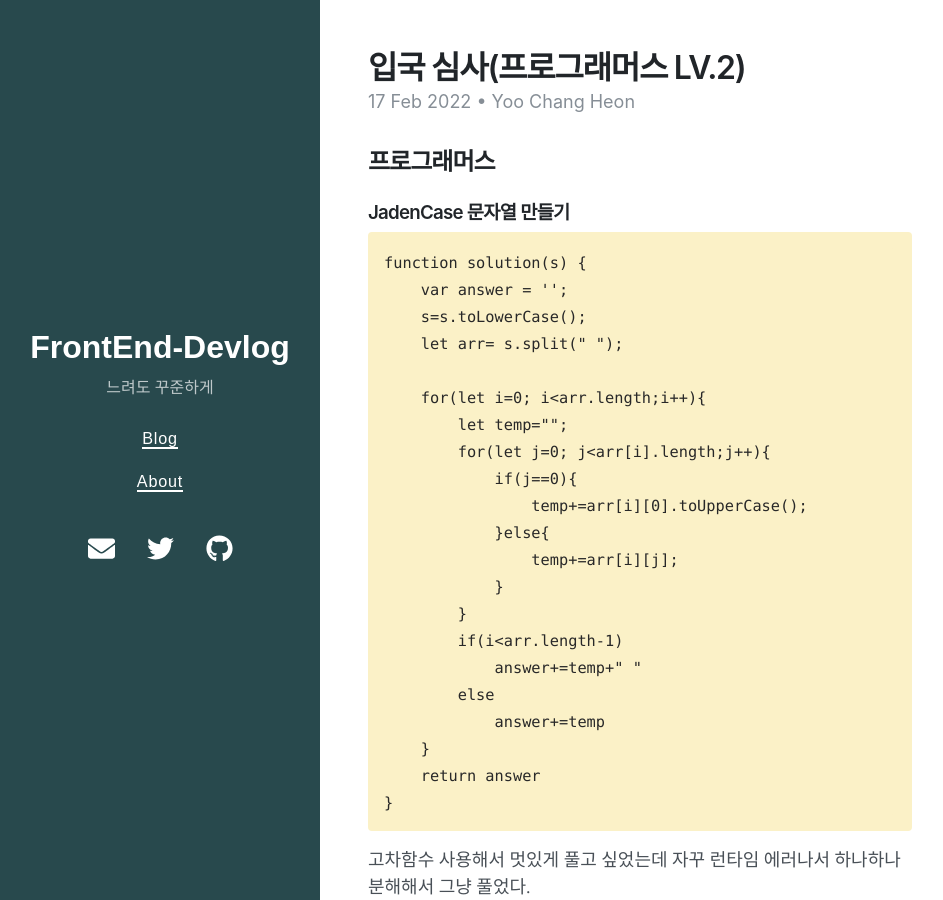
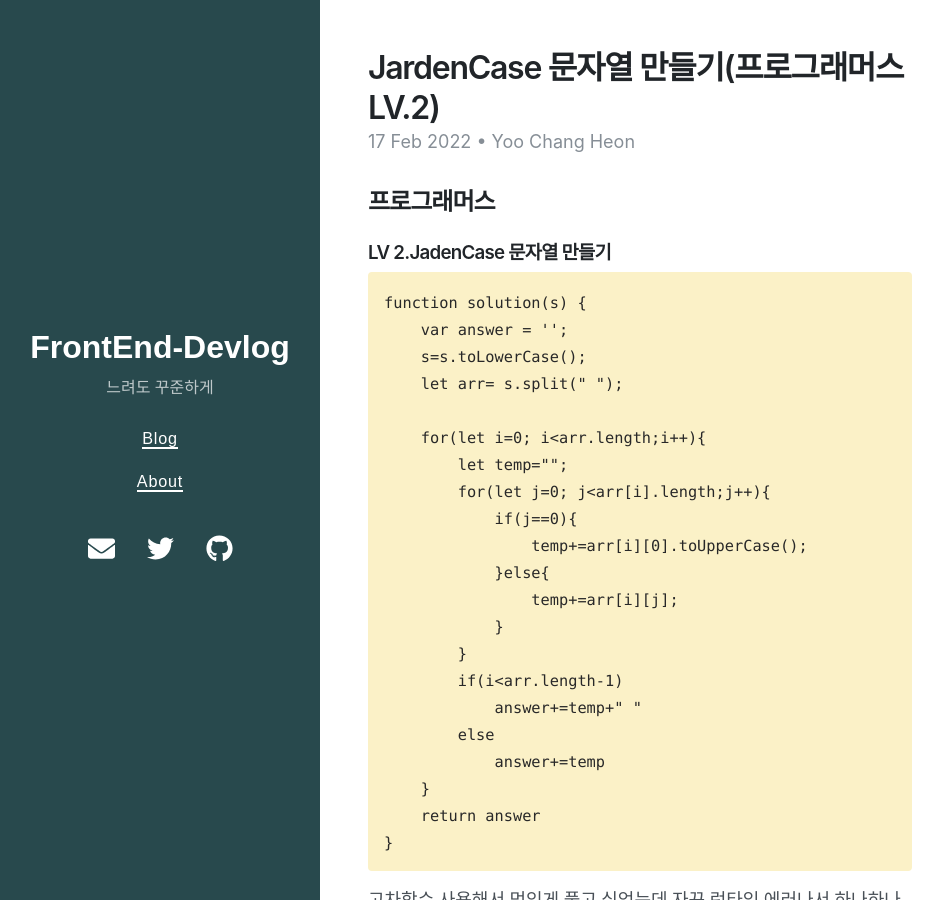
Before and after one commit to dbckdgjs369/dbckdgjs369.github.io, a Jekyll site: the page built from _posts/Problem-Solving/2022-02-17-Problem.md, in a window 1280 px wide and 900 px high. Shown: the whole window, without its empty margins (0-943 px from the left). Built offline with Jekyll 4.4.1, drawn with Linux system fonts in a browser that asks for light colours; nearby versions of some CDN libraries.

Commit message:
제목 수정

```diff
--- a/_posts/Problem-Solving/2022-02-17-Problem.md
+++ b/_posts/Problem-Solving/2022-02-17-Problem.md
@@ -1,13 +1,13 @@
 ---
 layout: post
-title: 입국 심사(프로그래머스 LV.2)
+title: JardenCase 문자열 만들기(프로그래머스 LV.2)
 author: Yoo Chang Heon
 tags: [Algorithm, Problem-Solving]
 ---
 
 ## 프로그래머스
 
-### JadenCase 문자열 만들기
+### LV 2.JadenCase 문자열 만들기
 
     function solution(s) {
         var answer = '';
```
